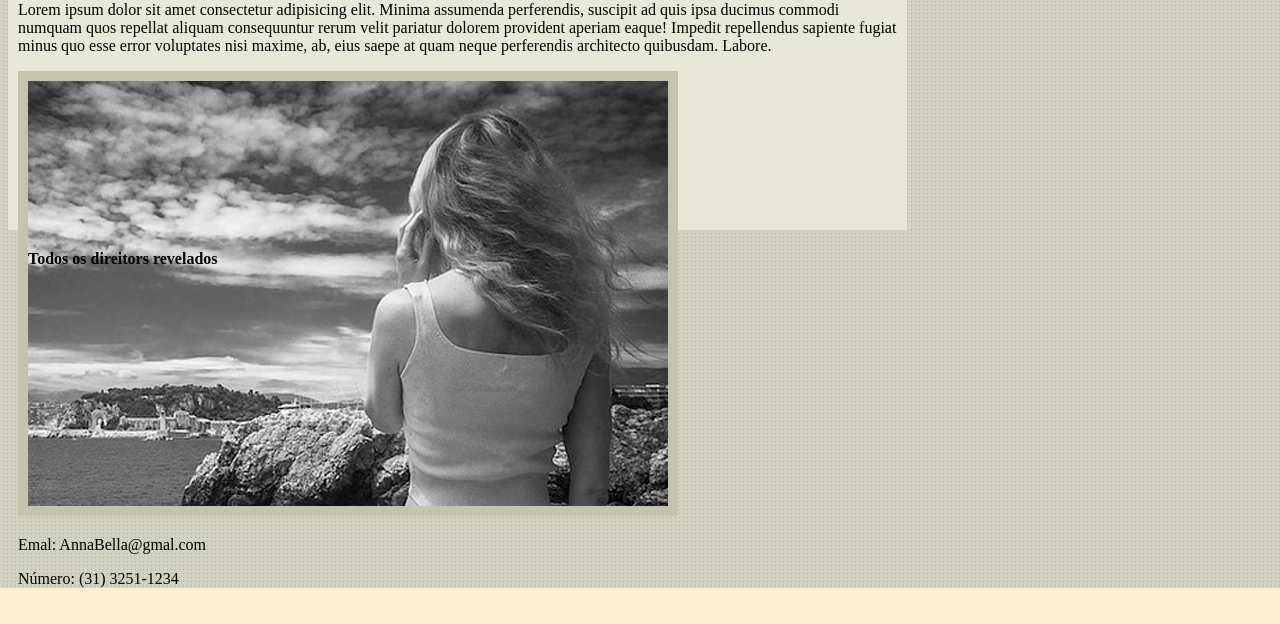
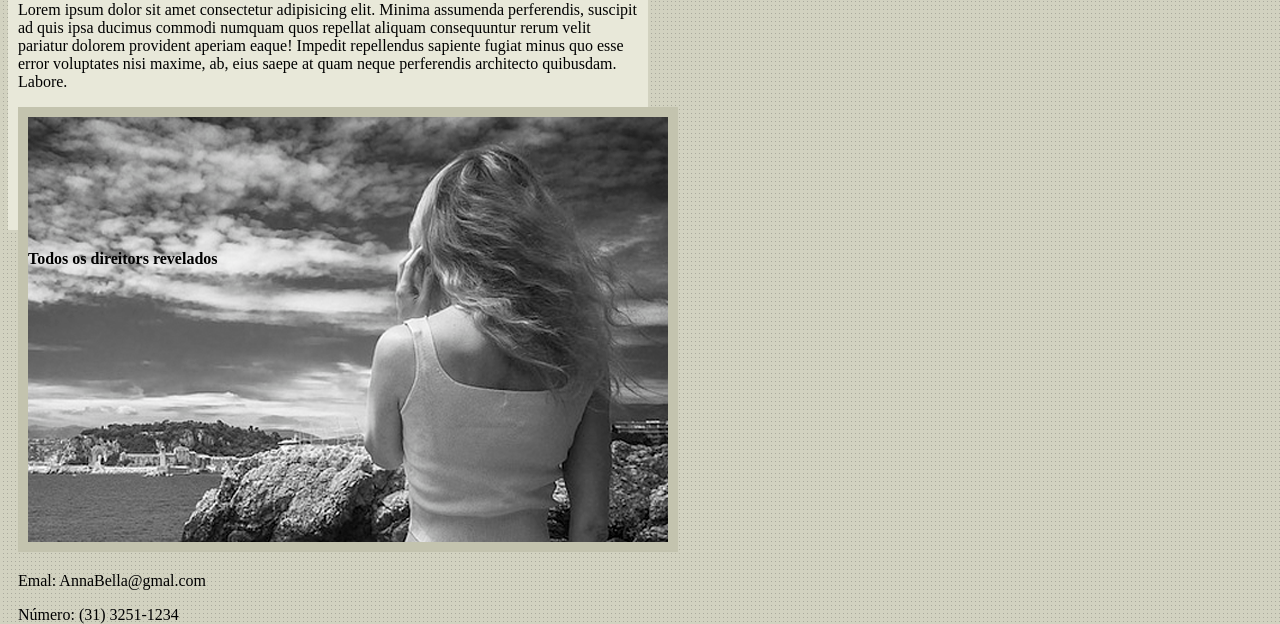
Before and after one commit to Vitor-DBelo/Ativ-15, a plain HTML site: page Pg4.html in a window 1280 px wide. Shown: the part 498-1122 px from the top of the page. Before the commit the page ends 1086 px from the top, so only its background shows below. Drawn offline with Linux system fonts and the light colour scheme.

Commit message:
Update Pg4.html

```diff
--- a/Pg4.html
+++ b/Pg4.html
@@ -9,6 +9,9 @@
         body{
             background-image: url(fundo.png);
             background-color:blanchedalmond;
+        }
+          main{
+            width: 620px;
         }
 
     </style>
```
